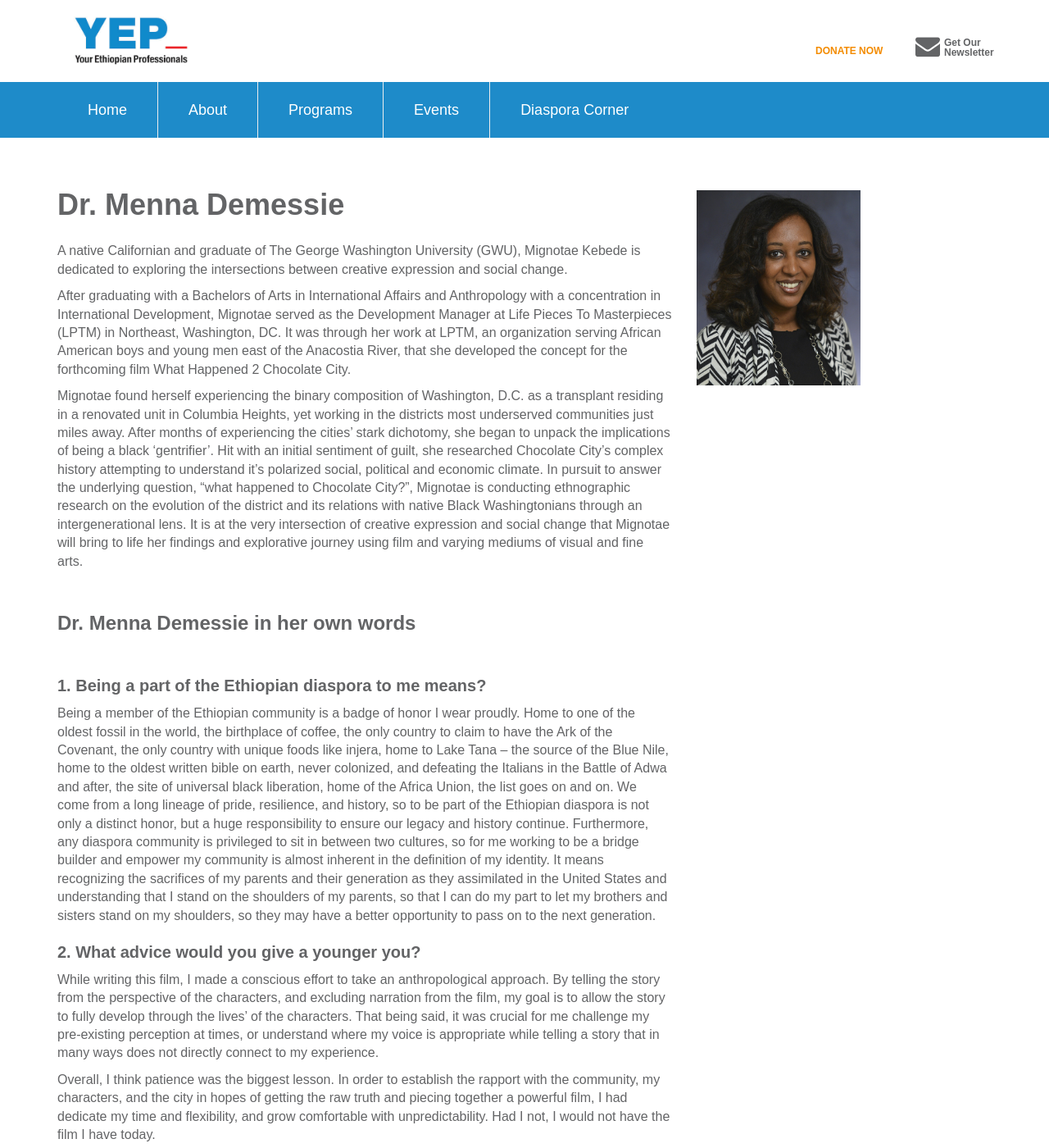
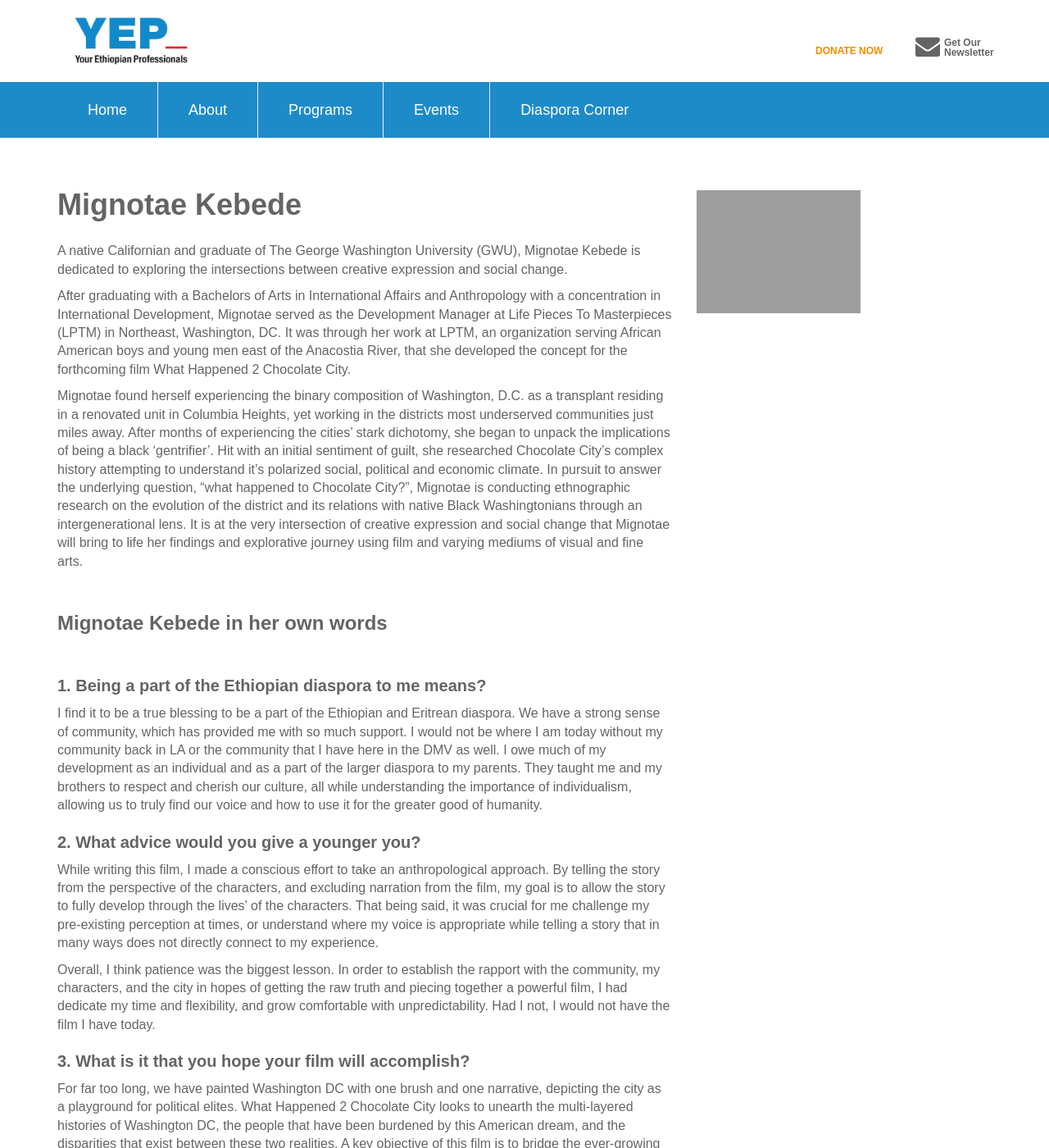
Before and after one commit to YEPNetwork/yepnetwork.github.io, a Jekyll site: the page built from _diaspora/2018-02-17-mignotae-kebede.md, in a window 1280 px wide and 1400 px high. Shown: the whole window at 82% size. Built offline with Jekyll 4.4.1, drawn with Linux system fonts in a browser that asks for light colours; nearby versions of some CDN libraries; some web fonts are replaced.

Commit message:
Update and rename 2018-02-02-menna-demissie.md to 2018-02-17-mignotae-kebede.md

```diff
--- a/_diaspora/2018-02-02-menna-demissie.md
+++ b/_diaspora/2018-02-17-mignotae-kebede.md
@@ -1,8 +1,8 @@
 ---
 layout: diaspora
-title: Dr. Menna Demessie
-position: Vice President of Policy and Research for the Congressional Black Caucus Foundation, Inc. (CBCF)
-image: menna-demessie.jpg
+title: Mignotae Kebede
+position: Film Producer and Development Manager at Life Pieces To Masterpieces(LPTM)
+image: mignotae-kebede.png
 body_class: diaspora-detail
 ---
 A native Californian and graduate of The George Washington University (GWU), Mignotae Kebede is dedicated to exploring the intersections between creative expression and social change.
@@ -12,11 +12,11 @@
 Mignotae found herself experiencing the binary composition of Washington, D.C. as a transplant residing in a renovated unit in Columbia Heights, yet working in the districts most underserved communities just miles away. After months of experiencing the cities’ stark dichotomy, she began to unpack the implications of being a black ‘gentrifier’. Hit with an initial sentiment of guilt, she researched Chocolate City’s complex history attempting to understand it’s polarized social, political and economic climate. In pursuit to answer the underlying question, “what happened to Chocolate City?”, Mignotae is conducting ethnographic research on the evolution of the district and its relations with native Black Washingtonians through an intergenerational lens. It is at the very intersection of creative expression and social change that Mignotae will bring to life her findings and explorative journey using film and varying mediums of visual and fine arts.
 
 
-## Dr. Menna Demessie in her own words
+## Mignotae Kebede in her own words
 
 ### 1. Being a part of the Ethiopian diaspora to me means?
 
-Being a member of the Ethiopian community is a badge of honor I wear proudly. Home to one of the oldest fossil in the world, the birthplace of coffee, the only country to claim to have the Ark of the Covenant, the only country with unique foods like injera, home to Lake Tana – the source of the Blue Nile, home to the oldest written bible on earth, never colonized, and defeating the Italians in the Battle of Adwa and after, the site of universal black liberation, home of the Africa Union, the list goes on and on. We come from a long lineage of pride, resilience, and history, so to be part of the Ethiopian diaspora is not only a distinct honor, but a huge responsibility to ensure our legacy and history continue. Furthermore, any diaspora community is privileged to sit in between two cultures, so for me working to be a bridge builder and empower my community is almost inherent in the definition of my identity. It means recognizing the sacrifices of my parents and their generation as they assimilated in the United States and understanding that I stand on the shoulders of my parents, so that I can do my part to let my brothers and sisters stand on my shoulders, so they may have a better opportunity to pass on to the next generation.
+I find it to be a true blessing to be a part of the Ethiopian and Eritrean diaspora. We have a strong sense of community, which has provided me with so much support. I would not be where I am today without my community back in LA or the community that I have here in the DMV as well. I owe much of my development as an individual and as a part of the larger diaspora to my parents. They taught me and my brothers to respect and cherish our culture, all while understanding the importance of individualism, allowing us to truly find our voice and how to use it for the greater good of humanity.
 
 ### 2. What advice would you give a younger you?
 
```
